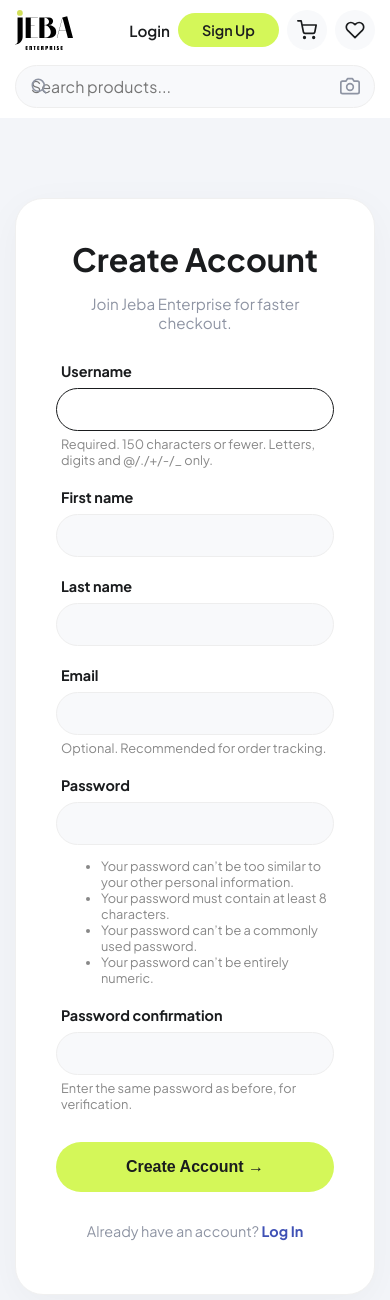
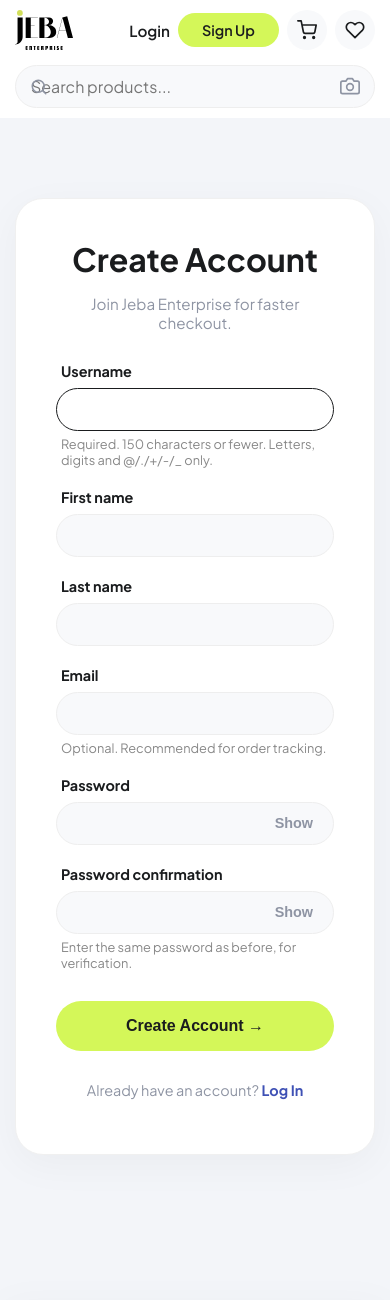
Before and after one commit to arafat-faisal/jebaenterprise, a Django app: page /register/ in a window 390 px wide. Shown: the top 1300 px of the page. Run offline with Django 5.2, Linux system fonts and the light colour scheme; data comes from the database, SQL or seed files in the repository.

Commit message:
feat: Enhance Checkout Form and User Registration
- Updated CheckoutForm to enforce mandatory fields for customer name, phone number, and shipping address.
- Improved styling and widget handling in the CheckoutForm.
- Added a custom Sign Up Form for user registration.
- Updated order confirmation email template to use a live URL.
- Enhanced dashboard template with toggle password visibility functionality.
- Implemented toggle password feature in login and registration forms.
- Created a new welcome email template and function to send welcome emails upon user registration.
- Refactored email sending utility to include logo attachment.
- Updated base template with a new search button style and removed old search icon.
- Added password reset email template with improved styling.

```diff
--- a/products/forms.py
+++ b/products/forms.py
@@ -5,11 +5,10 @@
 from .models import Review, UserProfile
 from django.contrib.auth.models import User
 
-from django.contrib.auth.forms import UserCreationForm  # Import this at the top if not already there
+from django.contrib.auth.forms import UserCreationForm
 
 
 class CheckoutForm(forms.ModelForm):
-    # --- NEW LOCATION FIELD ---
     DELIVERY_OPTIONS = [
         ('INSIDE', 'Inside Dhaka (৳60)'),
         ('OUTSIDE', 'Outside Dhaka (৳120)'),
@@ -19,16 +18,13 @@
         widget=forms.RadioSelect(attrs={'class': 'delivery-radio'}),
         initial='INSIDE'
     )
-    # --------------------------
 
-    # We define payment_method explicitly to use a RadioSelect widget
     payment_method = forms.ChoiceField(
         choices=Sale.PAYMENT_METHODS,
         widget=forms.RadioSelect(attrs={'class': 'payment-radio'}),
         initial='COD'
     )
 
-    # --- FIX: Add 'widget' here to restore the styling ---
     transaction_id = forms.CharField(
         required=False,
         validators=[
@@ -39,21 +35,22 @@
         ],
         widget=forms.TextInput(attrs={
             'placeholder': 'e.g. 8N7A6D5...',
-            'class': 'form-control',          # <--- This applies your CSS style
+            'class': 'form-control',
             'style': 'text-transform: uppercase;'
         })
     )
-    # -----------------------------------------------------
+
+    # --- NEW: Enforce Mandatory Fields ---
+    # Even though model says blank=True, we force required=True in the form
+    customer_name = forms.CharField(required=True, widget=forms.TextInput(attrs={'placeholder': 'Full Name', 'class': 'form-control'}))
+    phone_number = forms.CharField(required=True, widget=forms.TextInput(attrs={'placeholder': '017...', 'class': 'form-control'}))
+    shipping_address = forms.CharField(required=True, widget=forms.Textarea(attrs={'rows': 3, 'placeholder': 'Street, City, Zip Code', 'class': 'form-control'}))
+    # -------------------------------------
 
     class Meta:
         model = Sale
         fields = ['customer_name', 'phone_number', 'shipping_address', 'payment_method', 'transaction_id']
-        widgets = {
-            'customer_name': forms.TextInput(attrs={'placeholder': 'Full Name', 'class': 'form-control'}),
-            'phone_number': forms.TextInput(attrs={'placeholder': '017...', 'class': 'form-control'}),
-            'shipping_address': forms.Textarea(attrs={'rows': 3, 'placeholder': 'Street, City, Zip Code', 'class': 'form-control'}),
-            # We removed 'transaction_id' from here because it's defined above now
-        }
+        # Widgets are now handled in the field definitions above to ensure they keep styles
 
     def clean(self):
         cleaned_data = super().clean()
@@ -64,7 +61,6 @@
             if not trx_id:
                 self.add_error('transaction_id', "Transaction ID is required for bKash payment.")
             else:
-                # Force Uppercase for consistency
                 cleaned_data['transaction_id'] = trx_id.upper()
 
         return cleaned_data
@@ -93,7 +89,6 @@
         }
 
 
-# --- NEW: Custom Sign Up Form ---
 class SignUpForm(UserCreationForm):
     email = forms.EmailField(required=False, help_text="Optional. Recommended for order tracking.")
     first_name = forms.CharField(required=True, max_length=30)
--- a/products/templates/products/email/order_confirmation.html
+++ b/products/templates/products/email/order_confirmation.html
@@ -116,7 +116,7 @@
             </table>
 
             <center>
-                <a href="http://127.0.0.1:8000{% url 'my_orders' %}" class="btn">View Order Status</a>
+                <a href="https://jebaenterprise.com{% url 'my_orders' %}" class="btn">View Order Status</a>
             </center>
         </div>
 
--- a/products/templates/registration/register.html
+++ b/products/templates/registration/register.html
@@ -17,7 +17,7 @@
     .auth-title { font-size: 2rem; font-weight: 800; margin-bottom: 10px; text-align: center; }
     .auth-sub { color: #8E94A3; margin-bottom: 30px; font-size: 0.95rem; text-align: center; }
 
-    .form-group { margin-bottom: 20px; }
+    .form-group { margin-bottom: 20px; position: relative; } /* Added position relative */
     .form-label { display: block; font-weight: 700; margin-bottom: 8px; color: #1A1C1E; font-size: 0.9rem; margin-left: 5px; }
 
     .form-control {
@@ -36,6 +36,20 @@
 
     .field-help { font-size: 0.8rem; color: #888; margin-top: 5px; margin-left: 5px; }
     .field-error { color: #d32f2f; font-size: 0.85rem; margin-top: 5px; display: block; font-weight: 600; }
+
+    /* Toggle Password Style */
+    .toggle-password {
+        position: absolute;
+        right: 15px;
+        top: 38px; /* Adjust based on label height */
+        cursor: pointer;
+        color: #8E94A3;
+        background: none;
+        border: none;
+        font-size: 0.9rem;
+        font-weight: 600;
+    }
+    .toggle-password:hover { color: #1A1C1E; }
 </style>
 
 <div class="auth-container">
@@ -49,6 +63,11 @@
             <div class="form-group">
                 <label for="{{ field.id_for_label }}" class="form-label">{{ field.label }}</label>
                 {{ field }}
+
+                {# --- NEW: Toggle Button Logic --- #}
+                {% if 'password' in field.name|lower %}
+                    <button type="button" class="toggle-password" onclick="togglePassword('{{ field.id_for_label }}', this)">Show</button>
+                {% endif %}
 
                 {% if field.help_text %}
                     <div class="field-help">{{ field.help_text|safe }}</div>
@@ -75,6 +94,18 @@
             input.classList.add('form-control');
         }
     });
+
+    // --- NEW: Toggle Password Function ---
+    function togglePassword(fieldId, btn) {
+        const input = document.getElementById(fieldId);
+        if (input.type === "password") {
+            input.type = "text";
+            btn.innerText = "Hide";
+        } else {
+            input.type = "password";
+            btn.innerText = "Show";
+        }
+    }
 </script>
 
 {% endblock %}
--- a/products/views.py
+++ b/products/views.py
@@ -14,7 +14,8 @@
 from .models import Review, Wishlist, UserProfile
 
 # --- UPDATED IMPORTS FROM UTILS ---
-from .utils import send_order_email, fetch_competitor_data
+# We import the NEW send_welcome_email function here
+from .utils import send_order_email, fetch_competitor_data, send_welcome_email
 # ----------------------------------
 
 from django.db import transaction
@@ -588,13 +589,11 @@
 
             if user.email:
                 try:
-                    send_mail(
-                        subject=f"Welcome to Jeba Enterprise, {user.first_name}!",
-                        message=f"Hi {user.first_name},\n\nThank you for creating an account with us.\n\nBest regards,\nThe Jeba Team",
-                        from_email=settings.EMAIL_HOST_USER,
-                        recipient_list=[user.email],
-                        fail_silently=True,
-                    )
+                    # --- REPLACED PLAIN TEXT WITH HTML TEMPLATE ---
+                    # We now call the function in utils.py that attaches the logo
+                    # and sends the nice HTML welcome email.
+                    threading.Thread(target=send_welcome_email, args=(user,)).start()
+                    # -----------------------------------------------
                 except:
                     pass
 
--- a/templates/base.html
+++ b/templates/base.html
@@ -434,6 +434,29 @@
         }
 
     </style>
+    <style>
+        /* --- NEW: Search Button Style (Replacing Search Icon) --- */
+        .search-btn {
+            position: absolute;
+            left: 10px;
+            top: 50%;
+            transform: translateY(-50%);
+            background: none;
+            border: none;
+            cursor: pointer;
+            z-index: 2;
+            padding: 5px;
+            display: flex;
+            align-items: center;
+            justify-content: center;
+        }
+        .search-btn:hover svg {
+            stroke: var(--text-main);
+        }
+        .search-input {
+            padding-left: 45px; /* Make room for the icon/button */
+        }
+    </style>
     <link rel="icon" href="/media/logo.svg" type="image/svg+xml">
     <title>{% block title %}Jeba Enterprise{% endblock %}</title>
     {% if site_settings.meta_pixel_id %}
@@ -467,19 +490,17 @@
             <svg width="18" height="18" viewBox="0 0 24 24" fill="none" stroke="currentColor" stroke-width="2" stroke-linecap="round" stroke-linejoin="round"><rect x="3" y="3" width="7" height="7"></rect><rect x="14" y="3" width="7" height="7"></rect><rect x="14" y="14" width="7" height="7"></rect><rect x="3" y="14" width="7" height="7"></rect></svg>
             All Products
         </a>
-        <!-- 2. Pill Search Bar with Image Upload -->
         <form method="GET" action="{% url 'search' %}" class="search-container" id="search-form" enctype="multipart/form-data">
-            <span class="search-icon">
+
+            <button type="submit" class="search-btn" title="Search">
                 <svg width="18" height="18" viewBox="0 0 24 24" fill="none" stroke="#8E94A3" stroke-width="2" stroke-linecap="round" stroke-linejoin="round"><circle cx="11" cy="11" r="8"></circle><line x1="21" y1="21" x2="16.65" y2="16.65"></line></svg>
-            </span>
+            </button>
 
             <input type="search" name="q" placeholder="Search products..." class="search-input" value="{{ request.GET.q|default:'' }}">
 
-            <!-- Camera Icon Trigger -->
             <label for="image-upload" class="camera-icon" title="Search by Image">
                 <svg width="20" height="20" viewBox="0 0 24 24" fill="none" stroke="#8E94A3" stroke-width="2" stroke-linecap="round" stroke-linejoin="round"><path d="M23 19a2 2 0 0 1-2 2H3a2 2 0 0 1-2-2V8a2 2 0 0 1 2-2h4l2-3h6l2 3h4a2 2 0 0 1 2 2z"></path><circle cx="12" cy="13" r="4"></circle></svg>
             </label>
-            <!-- Hidden File Input -->
             <input type="file" name="image" id="image-upload" style="display: none;" accept="image/*">
         </form>
 
@@ -488,7 +509,7 @@
             {% if user.is_authenticated %}
                 {# --- NEW ADMIN BUTTON --- #}
                 {% if user.is_superuser %}
-                    <a href="/admin/" target="_blank" style="color: #212121; background-color: var(--accent-color); padding: 8px 15px; border-radius: 4px; font-weight: bold; display: inline-flex; align-items: center; gap: 7px;">
+                    <a href="/admin/" target="_blank" style="color: #212121; background-color: var(--accent-lime); padding: 8px 15px; border-radius: 4px; font-weight: bold; display: inline-flex; align-items: center; gap: 7px;">
                         <svg width="18" height="18" viewBox="0 0 24 24" fill="none" stroke="currentColor" stroke-width="2.5" stroke-linecap="round" stroke-linejoin="round">
                             <rect x="3" y="4" width="18" height="18" rx="2" ry="2"></rect>
                             <line x1="16" y1="2" x2="16" y2="6"></line>
@@ -510,10 +531,6 @@
                 <a href="{% url 'my_orders' %}" class="nav-icon" title="My Orders">
                     <svg width="20" height="20" viewBox="0 0 24 24" fill="none" stroke="currentColor" stroke-width="2" stroke-linecap="round" stroke-linejoin="round"><path d="M21 16V8a2 2 0 0 0-1-1.73l-7-4a2 2 0 0 0-2 0l-7 4A2 2 0 0 0 3 8v8a2 2 0 0 0 1 1.73l7 4a2 2 0 0 0 2 0l7-4A2 2 0 0 0 21 16z"></path><polyline points="3.27 6.96 12 12.01 20.73 6.96"></polyline><line x1="12" y1="22.08" x2="12" y2="12"></line></svg>
                 </a>
-                <!-- <a href="{% url 'view_cart' %}" class="nav-icon" title="Cart">
-                    <svg width="20" height="20" viewBox="0 0 24 24" fill="none" stroke="currentColor" stroke-width="2" stroke-linecap="round" stroke-linejoin="round"><circle cx="9" cy="21" r="1"></circle><circle cx="20" cy="21" r="1"></circle><path d="M1 1h4l2.68 13.39a2 2 0 0 0 2 1.61h9.72a2 2 0 0 0 2-1.61L23 6H6"></path></svg>
-                    {% if request.session.cart %}<span style="position: absolute; top: 10%; right: 0%; width: 10px; height: 10px; background: var(--accent-lime); border: 2px solid #fff;border-radius: 50%;"></span>{% endif %}
-                </a> -->
                 <a href="{% url 'user_logout' %}" class="nav-icon" title="Logout">
                     <svg width="20" height="20" viewBox="0 0 24 24" fill="none" stroke="currentColor" stroke-width="2" stroke-linecap="round" stroke-linejoin="round"><path d="M9 21H5a2 2 0 0 1-2-2V5a2 2 0 0 1 2-2h4"></path><polyline points="16 17 21 12 16 7"></polyline><line x1="21" y1="12" x2="9" y2="12"></line></svg>
                 </a>
@@ -532,19 +549,6 @@
             </a>
         </nav>
     </header>
-
-    <style>
-        .search-icon {
-            position: absolute;
-            left: 15px;
-            top: 50%;
-            transform: translateY(-45%);
-            z-index: 1;
-        }
-        .search-input {
-            padding-left: 45px; /* Make room for the icon */
-        }
-    </style>
 
     {% if messages %}
         <style>
@@ -655,7 +659,6 @@
             }
         </script>
     {% endif %}
-    <!-- Add this Javascript to base.html scripts block -->
     <script>
         document.getElementById('image-upload').addEventListener('change', function() {
             if (this.files && this.files[0]) {
```
Also changed, not shown: config/settings.py (+12 -12 lines), products/templates/products/email/welcome.html (added, +30 -0 lines), products/templates/registration/dashboard.html (+36 -2 lines), products/templates/registration/login.html (+33 -1 lines), products/templates/registration/password_reset_email.html (added, +36 -0 lines), products/utils.py (+37 -19 lines), 2 other files.
